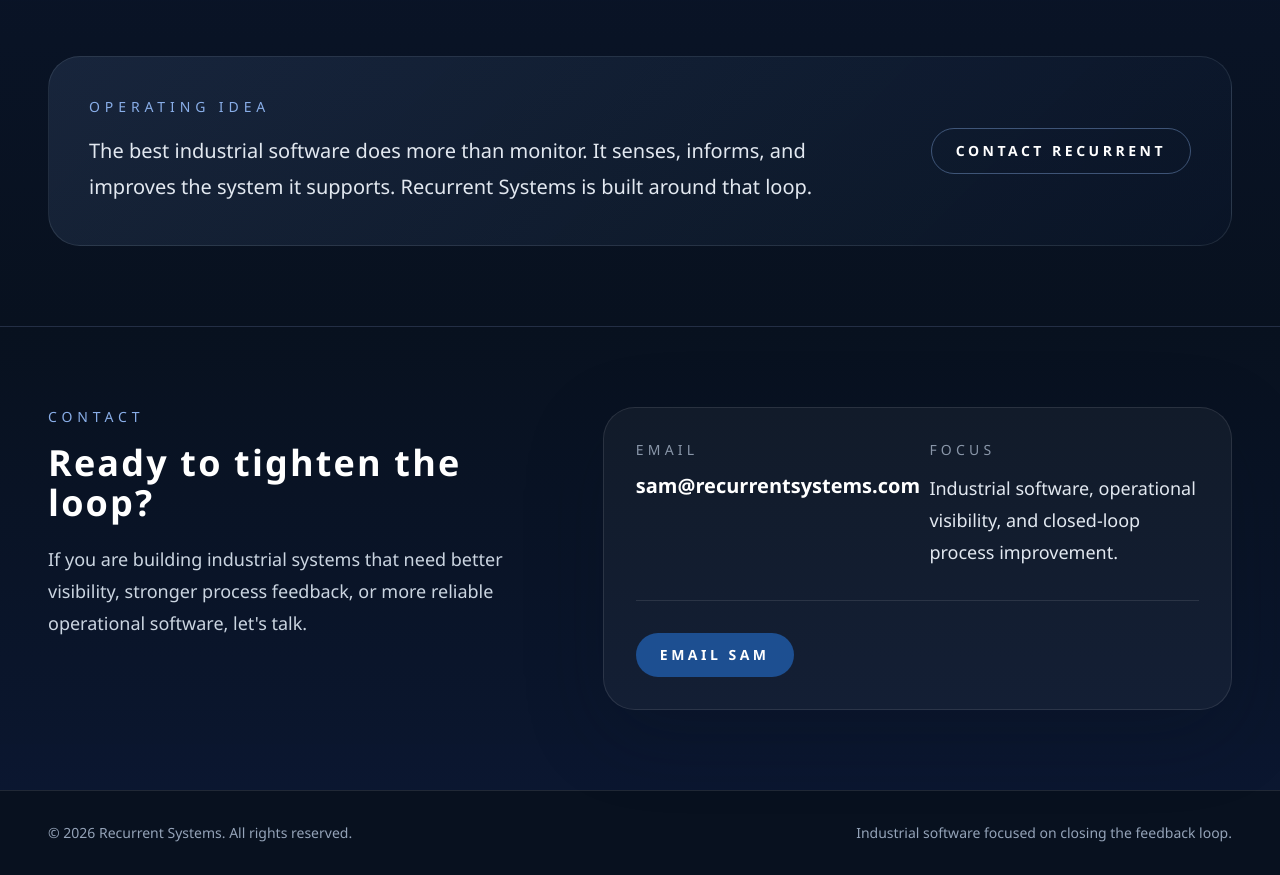
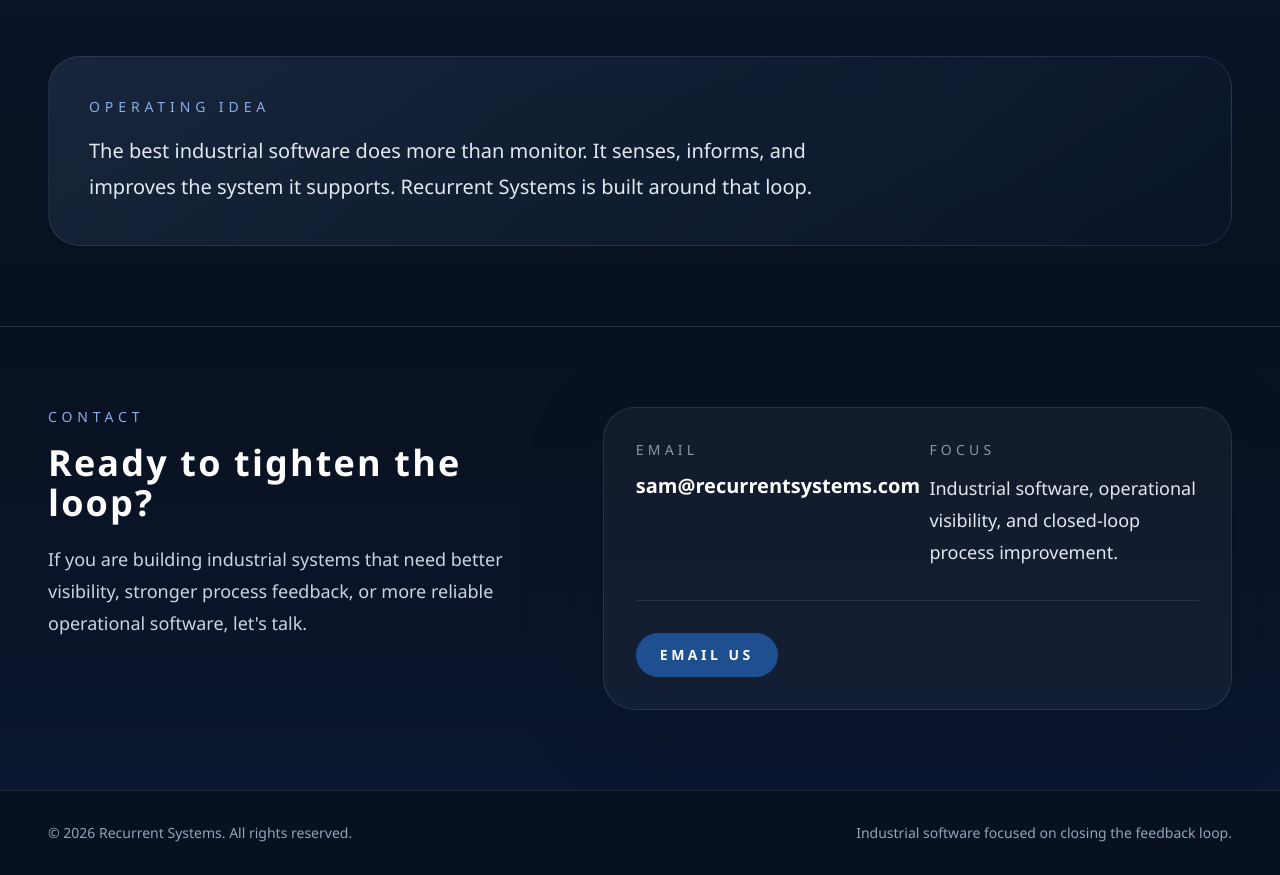
Before and after one commit to Recurrent-Systems/recurrent-site, a Next.js app: page / in a window 1280 px wide. Shown: the part 1520-2395 px from the top of the page. Built offline with nearby package versions, Linux system fonts and the light colour scheme.

Commit message:
Adjust contact call-to-action copy

```diff
--- a/app/page.tsx
+++ b/app/page.tsx
@@ -162,15 +162,9 @@
                   Recurrent Systems is built around that loop.
                 </p>
               </div>
-              <a
-                href="mailto:sam@recurrentsystems.com"
-                className="inline-flex items-center rounded-full border border-glow/40 px-6 py-3 text-sm font-semibold uppercase tracking-[0.25em] text-white transition hover:bg-white/5"
-              >
-                Contact Recurrent
-              </a>
+              </div>
             </div>
           </div>
-        </div>
       </section>
 
       <section
@@ -223,7 +217,7 @@
                   href="mailto:sam@recurrentsystems.com?subject=Recurrent%20Systems%20Inquiry"
                   className="inline-flex items-center rounded-full bg-signal px-6 py-3 text-sm font-semibold uppercase tracking-[0.25em] text-white transition hover:bg-[#2663b6]"
                 >
-                  Email Sam
+                  Email Us
                 </a>
               </div>
             </div>
```
